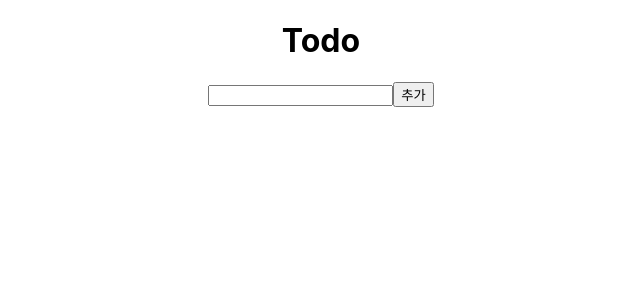
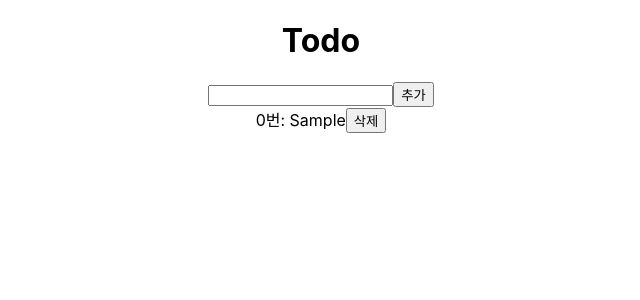
Before and after one commit to kimyoda/onebite_TypeScript, a React (Create React App) app in the folder section11/: page / in a window 1280 px wide. Both pictures are taken after typing "Sample" into the empty fields and a click on the button "추가". Shown: the top 300 px of the page, without its empty margins (319-959 px from the left). Built offline with nearby package versions, Linux system fonts and the light colour scheme.

Commit message:
[feat] 11_03_TypeScript React State, Props, types.ts, reducer add

```diff
--- a/section11/src/App.tsx
+++ b/section11/src/App.tsx
@@ -1,27 +1,51 @@
-import { useEffect, useRef, useState } from "react";
+import { useEffect, useReducer, useRef } from "react";
 import "./App.css";
-import { todo } from "node:test";
 import Editor from "./components/Editor";
+import { Todo } from "./types";
+import TodoItem from "./components/TodoItem";
 
-interface Todo {
-  id: number;
-  content: string;
+type Action =
+  | {
+      type: "CREATE";
+      data: {
+        id: number;
+        content: string;
+      };
+    }
+  | { type: "DELETE"; id: number };
+
+function reducer(state: Todo[], action: Action) {
+  switch (action.type) {
+    case `CREATE`: {
+      return [...state, action.data];
+    }
+    case "DELETE": {
+      return state.filter((it) => it.id !== action.id);
+    }
+  }
 }
 
 function App() {
   // 상태에 타입추가
-  const [todos, setTodos] = useState<Todo[]>([]);
+  const [todos, dispatch] = useReducer(reducer, []);
 
   const idRef = useRef(0);
 
   const onClickAdd = (text: string) => {
-    setTodos([
-      ...todos,
-      {
+    dispatch({
+      type: "CREATE",
+      data: {
         id: idRef.current++,
         content: text,
       },
-    ]);
+    });
+  };
+
+  const onClickDelete = (id: number) => {
+    dispatch({
+      type: "DELETE",
+      id: id,
+    });
   };
 
   useEffect(() => {
@@ -34,6 +58,11 @@ function App() {
       <Editor onClickAdd={onClickAdd}>
         <div>child</div>
       </Editor>
+      <div>
+        {todos.map((todo) => (
+          <TodoItem key={todo.id} {...todo} onClickDelete={onClickDelete} />
+        ))}
+      </div>
     </div>
   );
 }
--- /dev/null
+++ b/section11/src/components/TodoItem.tsx
@@ -0,0 +1,18 @@
+import { Todo } from "../types";
+
+interface Props extends Todo {
+  onClickDelete: (id: number) => void;
+}
+
+export default function TodoItem(progs: Props) {
+  const onClickButton = () => {
+    progs.onClickDelete(progs.id);
+  };
+
+  return (
+    <div>
+      {progs.id}번: {progs.content}
+      <button onClick={onClickButton}>삭제</button>
+    </div>
+  );
+}
--- /dev/null
+++ b/section11/src/types.ts
@@ -0,0 +1,4 @@
+export interface Todo {
+  id: number;
+  content: string;
+}
```
